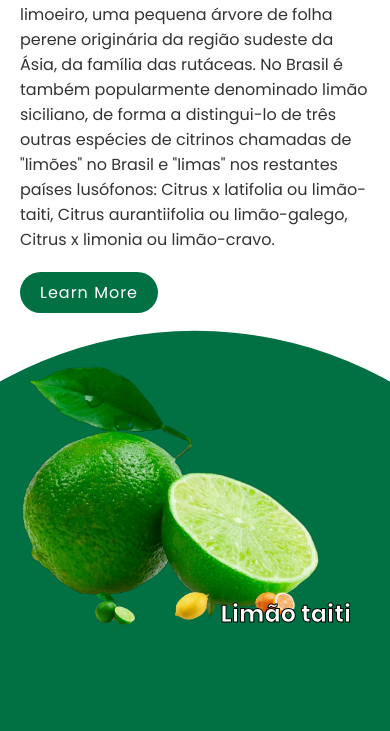
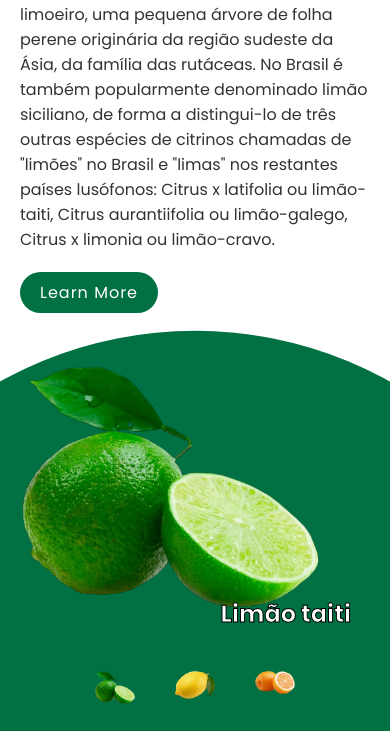
Before and after one commit to LIM4Ovgg/LIM4O, a plain HTML site: page index.html in a window 390 px wide. Shown: the part 257-988 px from the top of the page. Drawn offline with Linux system fonts and the light colour scheme.

Commit message:
updating for mobile

```diff
--- a/assets/css/styles.css
+++ b/assets/css/styles.css
@@ -313,6 +313,10 @@ header ul li a {
 		max-width: 300px;
 	}
 
+	.thumb {
+		bottom: 2%;
+	}
+
 	.thumb li img {
 		max-width: 40px;
 	}
```
